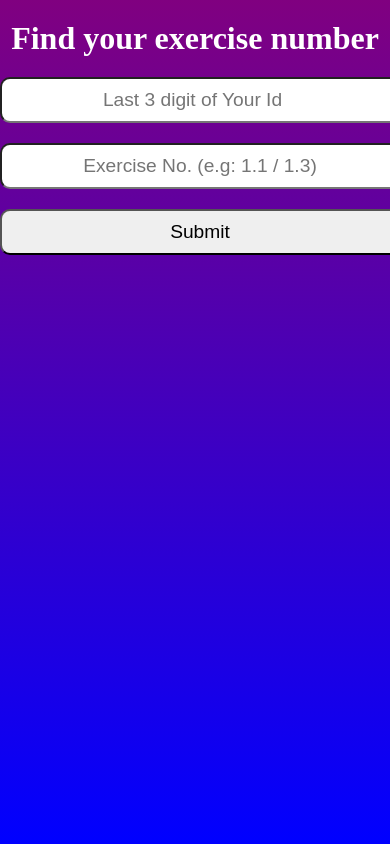
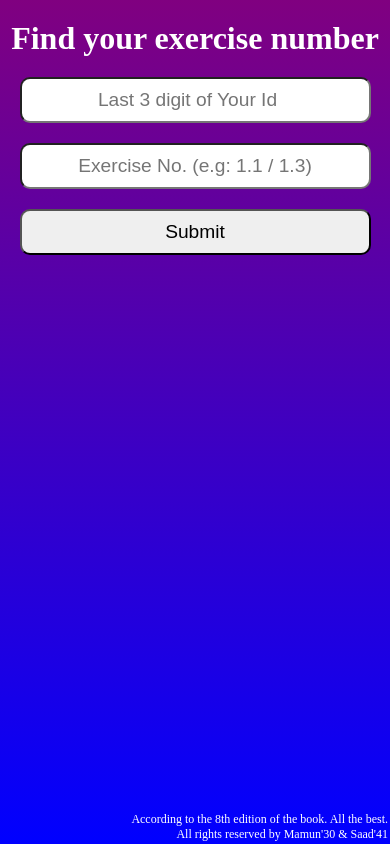
Before and after one commit to kamrulsaad/assignment-number, a React (Create React App) app: page / in a window 390 px wide. Built offline with nearby package versions, Linux system fonts and the light colour scheme.

Commit message:
2 files modified

```diff
--- a/App.tsx
+++ b/App.tsx
@@ -71,6 +71,8 @@ export default function App() {
           <p className="final-result">You have to do problem No: {problemNo}</p>
         )
       )}
+      <p style={{color: 'white', fontSize: '12px', position: 'absolute', bottom: 0, right:0, textAlign: 'end', padding: '2px'}}>According to the 8th edition of the book.
+      All the best. <br/> All rights reserved by Mamun'30 & Saad'41 </p>
     </div>
   );
 }
--- a/style.css
+++ b/style.css
@@ -38,3 +38,12 @@
   font-size: 1.2rem;
   font-family: 'Segoe UI', Tahoma, Geneva, Verdana, sans-serif;
 }
+
+@media all and (max-width: 440px){
+  .input-field{
+    width: 90%;
+  }
+  .submit-btn{
+    width: 90%;
+  }
+}
```
